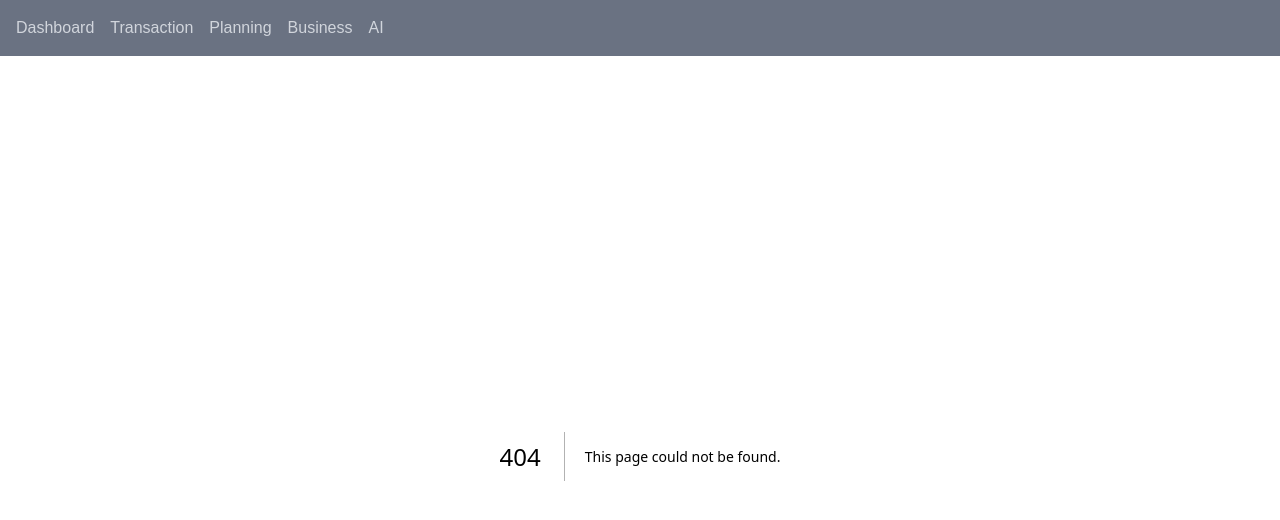
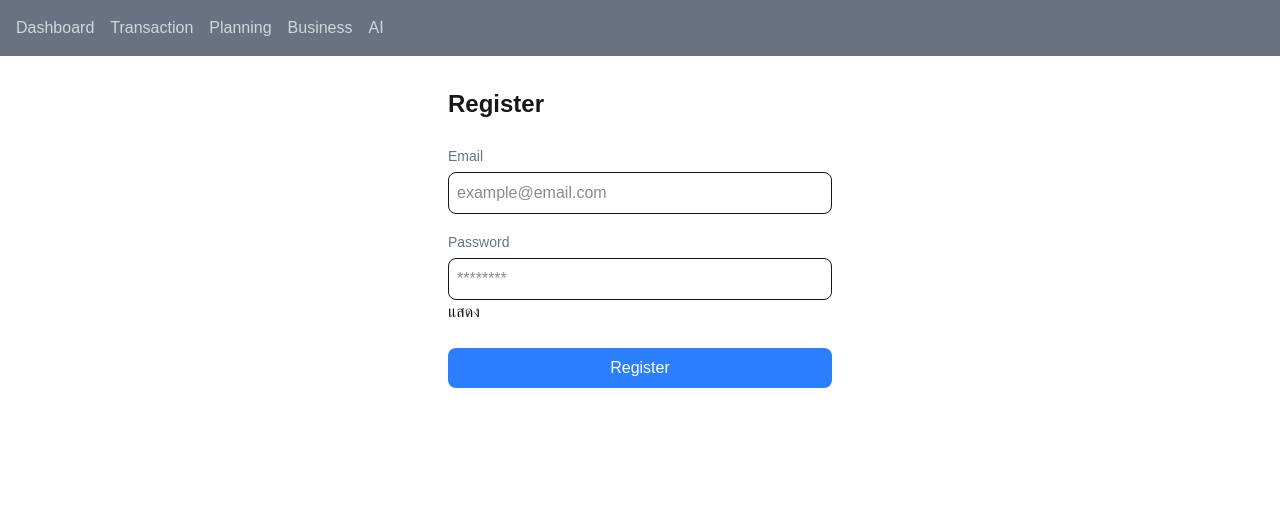
Before and after one commit to Jakgawan/ai-personal-finance, a Next.js app: page /register in a window 1280 px wide. Before the commit this address had no page. Shown: the top 520 px of the page. Built offline with nearby package versions, Linux system fonts and the light colour scheme; no server answers.

Commit message:
add login and register page

```diff
--- /dev/null
+++ b/app/login/page.tsx
@@ -0,0 +1,59 @@
+"use client"
+import { useState } from "react"
+import { supabase } from "@/lib/supabase"
+import { useRouter } from "next/navigation"
+
+export default function Login() {
+    const [email, setEmail] = useState("")
+    const [password, setPassword] =useState("")
+    const router = useRouter()
+    const [message, setMessage] = useState("")
+    const [showPassword, setShowPassword] = useState(false)
+
+    const handleLogin = async () => {
+        const { error } = await supabase.auth.signInWithPassword({
+            email,
+            password
+        })
+        if (error) {
+            setMessage("Email หรือ Password ไม่ถูกต้อง")
+        } else {
+             router.push("/")  // redirect ไป Dashboard
+        }
+    }
+    return (
+        <main className="p-8 max-w-md mx-auto">
+            <h1 className="text-2xl font-bold">Login</h1>
+            <div className="mt-6">
+                <label className="text-sm text-gray-500">Email</label>
+                <input
+                    type="email"
+                    placeholder="example@email.com"
+                    value={email}
+                    onChange={(e) => setEmail(e.target.value)}
+                    className="w-full border rounded-lg p-2 mt-1"
+                />
+            </div>
+            <div className="mt-4">
+                <label className="text-sm text-gray-500">Password</label>
+                <input
+                    type={showPassword ? "text" : "password"}
+                    placeholder="********"
+                    value={password}
+                    onChange={(e) => setPassword(e.target.value)}
+                    className="w-full border rounded-lg p-2 mt-1"
+                    />
+            </div>
+             <button onClick={() => setShowPassword(!showPassword)}>
+                {showPassword ? "ซ่อน" : "แสดง"}
+            </button>
+                {message && <p className="mt-4 text-red-500">{message}</p>}
+            <button
+            onClick={handleLogin}
+            className="mt-6 w-full bg-blue-500 text-white rounded-lg p-2 hover:bg-blue-600"
+            >
+                Login
+            </button>
+        </main>
+    )
+}
--- /dev/null
+++ b/app/register/page.tsx
@@ -0,0 +1,57 @@
+"use client"
+import { useState } from "react"
+import { supabase } from "@/lib/supabase"
+
+export default function Register() {
+    const [email, setEmail] = useState("")
+    const [password, setPassword] =useState("")
+    const [message, setMessage] = useState("")
+    const [showPassword, setShowPassword] = useState(false)
+
+    const handleRegister = async () => {
+        const { error } = await supabase.auth.signUp({
+            email,
+            password
+        })
+        if (error) {
+            console.log(error)
+        } else {
+            setMessage("สมัครสมาชิกสำเร็จ!")
+}
+    }
+    return (
+        <main className="p-8 max-w-md mx-auto">
+            <h1 className="text-2xl font-bold">Register</h1>
+            <div className="mt-6">
+                <label className="text-sm text-gray-500">Email</label>
+                <input
+                    type="email"
+                    placeholder="example@email.com"
+                    value={email}
+                    onChange={(e) => setEmail(e.target.value)}
+                    className="w-full border rounded-lg p-2 mt-1"
+                />
+            </div>
+            <div className="mt-4">
+                <label className="text-sm text-gray-500">Password</label>
+                <input
+                    type={showPassword ? "text" : "password"}
+                    placeholder="********"
+                    value={password}
+                    onChange={(e) => setPassword(e.target.value)}
+                    className="w-full border rounded-lg p-2 mt-1"
+                    />
+            </div>
+            <button onClick={() => setShowPassword(!showPassword)}>
+                {showPassword ? "ซ่อน" : "แสดง"}
+            </button>
+            {message && <p className="mt-4 text-green-500">{message}</p>}
+            <button
+            onClick={handleRegister}
+            className="mt-6 w-full bg-blue-500 text-white rounded-lg p-2 hover:bg-blue-600"
+            >
+                Register
+            </button>
+        </main>
+    )
+}
```
